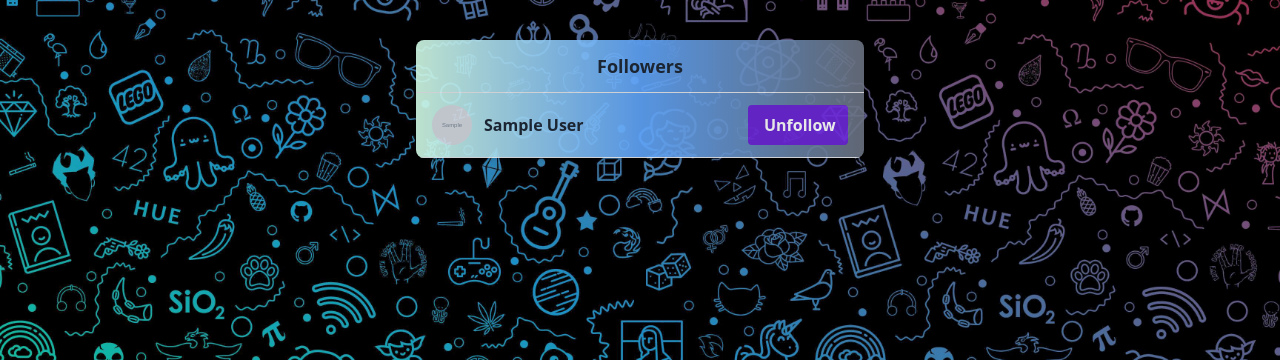
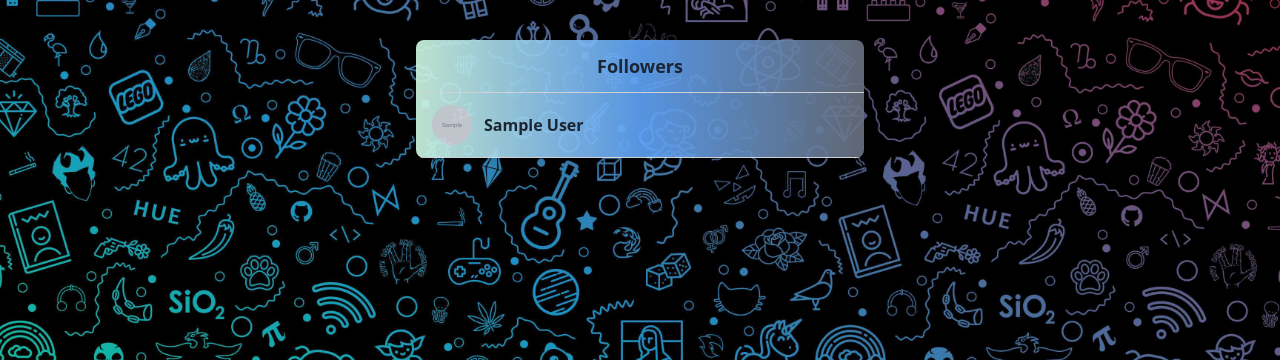
Before and after one commit to HamidBalaghi/Maktab105_TinyInstagram, a Django app: page /followers/1 in a window 1280 px wide. Shown: the part 60-420 px from the top of the page. Run offline with Django 5.2, Linux system fonts and the light colour scheme; a user stored in the database is signed in; tables that the repository leaves empty hold one stand-in row (values such as "Sample post"); grey boxes marked "Sample" are stand-in pictures.

Commit message:
🎨 Modify, based on Permissions

```diff
--- a/templates/profile/follow.html
+++ b/templates/profile/follow.html
@@ -4,7 +4,8 @@
 
 {% block content %}
     <div class="max-w-md mx-auto mt-10">
-        <div id="follower-card" class="bg-gradient-to-r from-green-100 via-blue-400 to-gray-500 rounded-lg overflow-hidden shadow-md opacity-90">
+        <div id="follower-card"
+             class="bg-gradient-to-r from-green-100 via-blue-400 to-gray-500 rounded-lg overflow-hidden shadow-md opacity-90">
             <div class="px-4 py-3 border-b border-gray-200 text-center">
                 {% if followers %}
                     <h2 class="text-lg font-semibold text-gray-800">Followers</h2>
@@ -14,11 +15,21 @@
             </div>
             {% for person in people %}
                 <div class="flex items-center border-b border-gray-200 px-4 py-3">
-                    <img src="{{ person.get_image_url }}" alt="{{ person }}" class="w-10 h-10 object-cover rounded-full mr-3">
-                    <a href="{% url 'accounts:profile' pk=person.user.id %}" class="text-gray-800 font-semibold hover:underline">{{ person }}</a>
-                    <button class="ml-auto bg-purple-700 hover:bg-purple-900 text-white font-semibold py-2 px-4 rounded" style="width: 100px;">
-                        {% if person in profile.get_followings %}Unfollow{% else %}Follow{% endif %}
-                    </button>
+                    <img src="{{ person.get_image_url }}" alt="{{ person }}"
+                         class="w-10 h-10 object-cover rounded-full mr-3">
+                    <a href="{% url 'accounts:profile' pk=person.user.id %}"
+                       class="text-gray-800 font-semibold hover:underline">{{ person }}</a>
+                    {% if person != user and person in user_following %}
+                        <button class="ml-auto bg-purple-700 hover:bg-purple-900 text-white font-semibold py-2 px-4 rounded"
+                                style="width: 100px;">
+                            Unfollow
+                        </button>
+                    {% elif person != user and person not in user_following %}
+                        <button class="ml-auto bg-purple-700 hover:bg-purple-900 text-white font-semibold py-2 px-4 rounded"
+                                style="width: 100px;">
+                            Follow
+                        </button>
+                    {% endif %}
                 </div>
             {% endfor %}
         </div>
```
